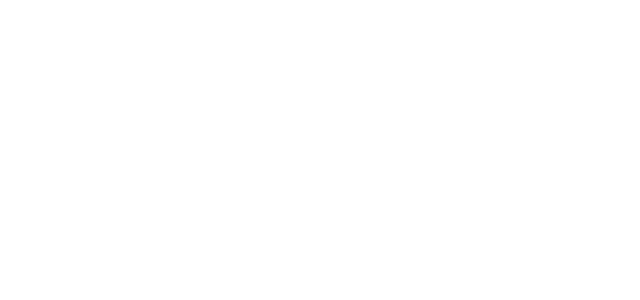
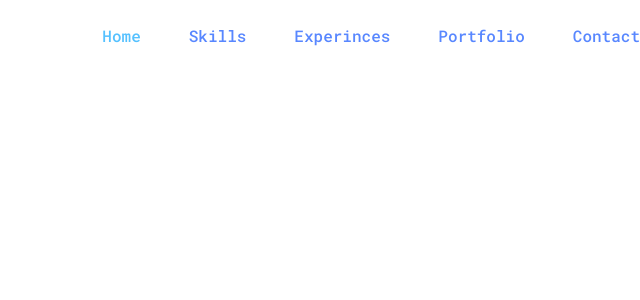
Before and after one commit to sufonn/triplepositions, a Next.js app: page / in a window 1280 px wide. Shown: the top 300 px of the page, without its empty margins (640-1280 px from the left). Built offline with nearby package versions, Linux system fonts and the light colour scheme.

Commit message:
add header

```diff
--- a/src/app/layout.js
+++ b/src/app/layout.js
@@ -1,8 +1,9 @@
 // import './globals.css'
 import { Roboto_Mono } from 'next/font/google'
+import "../styles/index.scss"
 
 const roboto_mono = Roboto_Mono({
-  weight: ['400', '500', '700'],
+  weight: ['400', '500', '600', '700'],
   style: ['normal', 'italic'],
   subsets: ['latin'],
   display: 'swap',
--- a/src/app/page.js
+++ b/src/app/page.js
@@ -1,11 +1,14 @@
+"use client"
 
-import Header from "@/layouts/header"
-import Footer from "@/layouts/footer"
+import Header from "@/layouts/header";
+import MobileMenu from "@/layouts/mobileMenu";
+import Footer from "@/layouts/footer";
 
 export default function Home() {
   return (
-    <div>
+    <div className="wraper">
       <Header />
+      <MobileMenu />
       <Footer />
     </div>
   )
--- a/src/layouts/header.js
+++ b/src/layouts/header.js
@@ -1,7 +1,26 @@
+import Link from "next/link";
+
 const Header = () => {
     return (
-        <div>
-
+        <div className="header">
+            <div className="container">
+                <div className="inner">
+                    <div className="logo">
+                        <Link href="/">
+                            <img />
+                        </Link>
+                    </div>
+                    <div className="menu">
+                        <ul className="anchor_nav">
+                            <li className="current"><Link href="#home">Home</Link></li>
+                            <li><Link href="#skills">Skills</Link></li>
+                            <li><Link href="#experiences">Experinces</Link></li>
+                            <li><Link href="#portfolio">Portfolio</Link></li>
+                            <li><Link href="#contact">Contact</Link></li>
+                        </ul>
+                    </div>
+                </div>
+            </div>
         </div>
     )
 }
--- /dev/null
+++ b/src/layouts/mobileMenu.js
@@ -0,0 +1,30 @@
+import { useState } from "react";
+import Link from "next/link";
+
+const MobileMenu = () => {
+    const [toggle, setToggle] = useState(false);
+
+    return (
+        <div className="mobile-menu">
+            <div className="mobile-menu-inner">
+                <div className="menu-container">
+                    <div className="logo">
+                        <Link href="/">
+                            <img />
+                        </Link>
+                    </div>
+                    <div className="trigger">
+                        <div className={`hamburger hamburger--slider ${toggle ? "is-active" : ""}`}
+                            onClick={() => setToggle(!toggle)}>
+                            <div className="hamburger-box">
+                                <div className="hamburger-inner" />
+                            </div>
+                        </div>
+                    </div>
+                </div>
+            </div>
+        </div>
+    )
+}
+
+export default MobileMenu;
--- /dev/null
+++ b/src/styles/_pages.scss
@@ -0,0 +1,9 @@
+.wraper {
+    width: 100%;
+    height: auto;
+    clear: both;
+    float: left;
+    position: relative;
+
+    * { box-sizing: border-box; }
+}
--- /dev/null
+++ b/src/styles/_variables.scss
@@ -0,0 +1,15 @@
+$colors: (
+    "violet":     #A682FF,
+    "deepviolet": #715AFF,
+    "blue":       #5887FF,
+    "lightblue":  #55C1FF,
+    "darkblue":   #102E4A,
+    "neon":       #63FD88,
+    "green":      #33C58E,
+    "darkgreen":  #276174,
+    "teal":       #2999AD, //3BB2B8
+    "yellow":     #FFBE0B,
+    "orange":     #FB5607,
+    "red":        #FF3333,
+    "pink":       #FF006E
+);
--- /dev/null
+++ b/src/styles/index.scss
@@ -0,0 +1,5 @@
+@import "./variables";
+
+@import "./pages";
+@import "./layouts/header";
+@import "./layouts/mobile-menu";
--- /dev/null
+++ b/src/styles/layouts/_header.scss
@@ -0,0 +1,57 @@
+.header {
+    position: fixed;
+    top: 0px;
+    left: 0px;
+    right: 0px;
+    z-index: 10;
+    padding: 25px 0px;
+    transition: all 0.3s ease;
+
+    .inner {
+        width: 100%;
+        display: flex;
+        align-items: center;
+        justify-content: space-between;
+    }
+
+    .animate {
+        background-color: white;
+        padding: 20px 0px;
+        box-shadow: 0px 0px 10px rgba($color: #000000, $alpha: 0.1);
+    }
+
+    .logo {
+        img {
+            max-width: 150px;
+            max-height: 80px;
+        }
+    }
+
+    .menu {
+        ul {
+            margin: 0px;
+            list-style-type: none;
+            display: flex;
+            align-items: center;
+
+            li {
+                margin: 0px 48px 0px 0px;
+                display: inline;
+
+                &:last-child { margin-right: 0px; }
+                &.current a,
+                a:hover{
+                    color: map-get($map: $colors, $key: "lightblue");
+                }
+
+                a {
+                    text-decoration: none;
+                    color: map-get($map: $colors, $key: "blue");
+                    font-weight: 500;
+                    font-size: 1rem;
+                    transition: all 0.3s ease;
+                }
+            }
+        }
+    }
+}
--- /dev/null
+++ b/src/styles/layouts/_mobile-menu.scss
@@ -0,0 +1,7 @@
+.mobile-menu {
+    .mobile-menu-inner {
+        .menu-container {
+
+        }
+    }
+}
```
